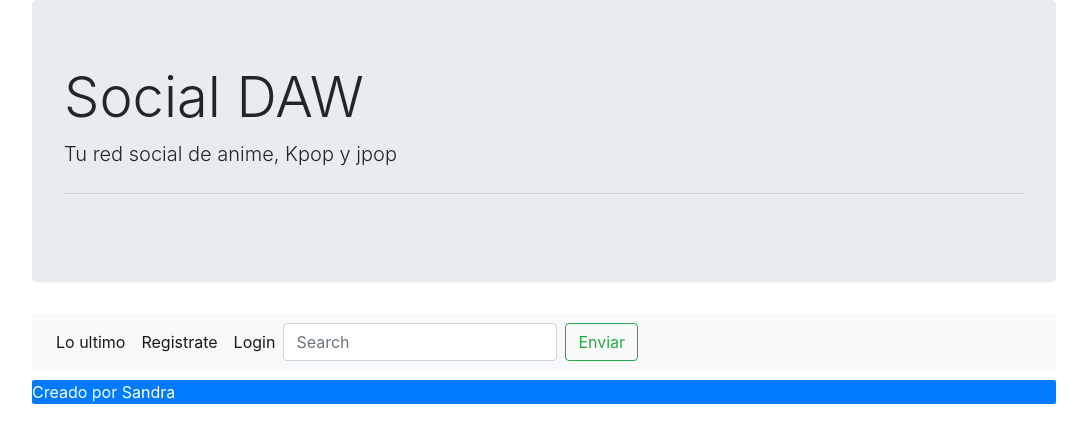
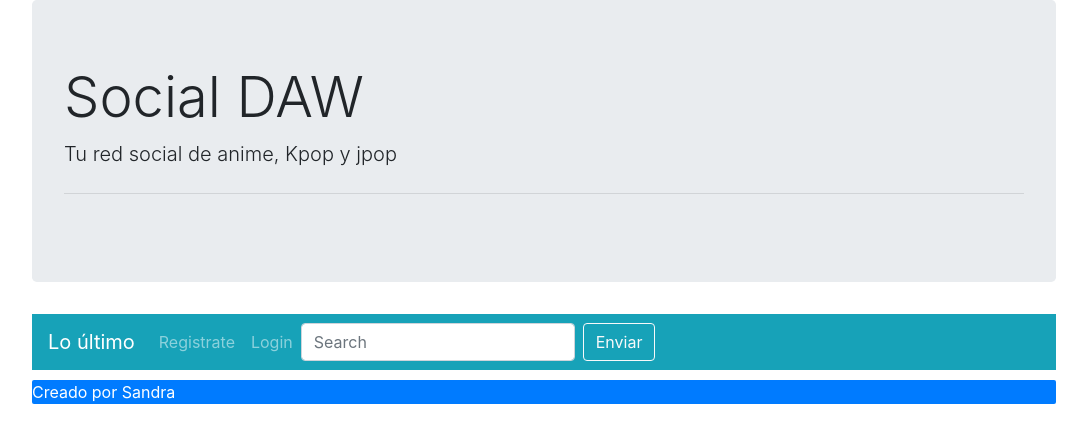
Before and after one commit to sandra1105/socialdaw, a PHP site: template view/MainView.phtml in a window 1280 px wide. Shown: the top 443 px of the page, without its empty margins (96-1183 px from the left). Run offline with PHP 8.4, Linux system fonts and the light colour scheme; the template is opened without the code that fills it: most values are stand-ins (such as "Sample title", 1, 10 or a date in 2020).

Commit message:
aun hay muchas cosas mal

```diff
--- a/composer.json
+++ b/composer.json
@@ -4,12 +4,12 @@
     "require": {
         "noahbuscher/macaw": "dev-master",
         "victorjfg/dawfony": "dev-master",
-        "twbs/bootstrap": "dev-master"
+        "twbs/bootstrap": "4.4.1",
+        "ezyang/htmlpurifier": "dev-master"
     },
     "authors": [
         {
-            "name": "vjfernandez",
-            "email": "victor.fernandezgil@educa.madrid.org"
+            "name": "tu nombre"
         }
     ],
     "minimum-stability": "dev"
--- /dev/null
+++ b/js/like.js
@@ -0,0 +1,14 @@
+function evento(id) {
+    console.log(id);
+    fetch(URL_PATH + "/obtenerlike/?valor=" + id)
+    .then(response => response.json())
+    .then(response => {
+        if(response.lotiene) {
+            this.childnode[0].setAttribute("class","fa fa-heart text-danger");
+        }else {
+            this.childnode[0].setAttribute("class","fa fa-heart");
+        }
+        this.childnode[1].innertHTML = response.numerolike;
+
+    })
+}
--- /dev/null
+++ b/js/main.js
@@ -0,0 +1,5 @@
+function cerrarsesion() {
+    if (confirm("¿Seguro que desea salir?")) {
+        location.href=URL_PATH + "/borrar";
+    }
+}
--- a/view/MainView.phtml
+++ b/view/MainView.phtml
@@ -11,8 +11,12 @@
     <script src="https://stackpath.bootstrapcdn.com/bootstrap/4.4.1/js/bootstrap.min.js" integrity="sha384-wfSDF2E50Y2D1uUdj0O3uMBJnjuUD4Ih7YwaYd1iqfktj0Uod8GCExl3Og8ifwB6" crossorigin="anonymous"></script>
     <link rel="stylesheet" href="https://stackpath.bootstrapcdn.com/bootstrap/4.4.1/css/bootstrap.min.css" integrity="sha384-Vkoo8x4CGsO3+Hhxv8T/Q5PaXtkKtu6ug5TOeNV6gBiFeWPGFN9MuhOf23Q9Ifjh" crossorigin="anonymous">
     <link rel="stylesheet" href="https://cdnjs.cloudflare.com/ajax/libs/font-awesome/4.7.0/css/font-awesome.min.css">
+    <script src="<?= $URL_PATH ?>/js/main.js"></script>
+    <script>var URL_PATH = "<?= $URL_PATH ?>" // Pasamos el URL_PATH de php a Javascript.
+    </script>
+    <script src="<?= $URL_PATH ?>/js/like.js"></script>
     <?php Ti::startBlock("title")?>
-        <title><?=$data["title"]?></title>
+        <title><?=$title?></title>
     <?php Ti::endBlock()?>
     <style>
       body{
@@ -41,35 +45,37 @@
         <p class="lead">Tu red social de anime, Kpop y jpop</p>
         <hr class="my-4">
     </div>
-    <nav class="navbar navbar-expand-lg navbar-light bg-light">
+    <nav class="navbar navbar-expand-lg navbar-dark bg-info sticky-top myfont">
+    <a class="navbar-brand" href="<?= $URL_PATH ?>/">Lo último</a>
+        <button class="navbar-toggler" type="button" data-toggle="collapse" data-target="#navbarSupportedContent" aria-controls="navbarSupportedContent" aria-expanded="false" aria-label="Toggle navigation">
+            <span class="navbar-toggler-icon"></span>
+        </button>
   <div class="collapse navbar-collapse" id="navbarSupportedContent">
     <ul class="navbar-nav mr-auto">
-      <li class="nav-item active">
         <?php
          if(isset($_SESSION['login'])) { ?>
-           <a class="nav-link" href="<?=$URL_PATH?>">Lo ultimo <span class="sr-only">(current)</span></a>
-           </li>
-           <li class="nav-item active">
+           <li class="nav-item">
              <a class="nav-link" href="<?=$URL_PATH?>/perfil">Mi perfil <span class="sr-only">(current)</span></a>
            </li>
-           <li class="nav-item active">
+           <li class="nav-item">
              <a class="nav-link" href="<?=$URL_PATH?>/seguidores">Mis seguidores <span class="sr-only">(current)</span></a>
            </li>
-           <a href="<?=$URL_PATH?>/borrar" id ="borrar" class="btn btn-primary"role="button">Cerrar session</a>
+           <li class="nav-item">
+           <a href="javascript:void(0)" onclick="cerrarsesion()" id ="borrar" class="btn btn-primary" role="button">Cerrar session</a>
+           </li>
         <?php }else { ?>
-        <a class="nav-link" href="<?=$URL_PATH?>">Lo ultimo <span class="sr-only">(current)</span></a>
-      </li>
-      <li class="nav-item active">
+
+      <li class="nav-item">
         <a class="nav-link" href="<?=$URL_PATH?>/registro">Registrate <span class="sr-only">(current)</span></a>
       </li>
-      <li class="nav-item active">
+      <li class="nav-item">
         <a class="nav-link" href="<?=$URL_PATH?>/login">Login <span class="sr-only">(current)</span></a>
       </li>
       <?php }
     ?>
     <form class="form-inline my-2 my-lg-0">
       <input class="form-control mr-sm-2" type="search" placeholder="Search" aria-label="Search">
-      <button class="btn btn-outline-success my-2 my-sm-0" type="submit">Enviar</button>
+      <button class="btn btn-outline-light my-2 my-sm-0" type="submit">Enviar</button>
     </form>
   </div>
   </nav>
```
Also changed, not shown: controller/PruebaController.php (+6 -5 lines), like.js (deleted, +0 -24 lines), model/OrmSocialDaw.php (+6 -3 lines), view/listado.phtml (+6 -5 lines).
